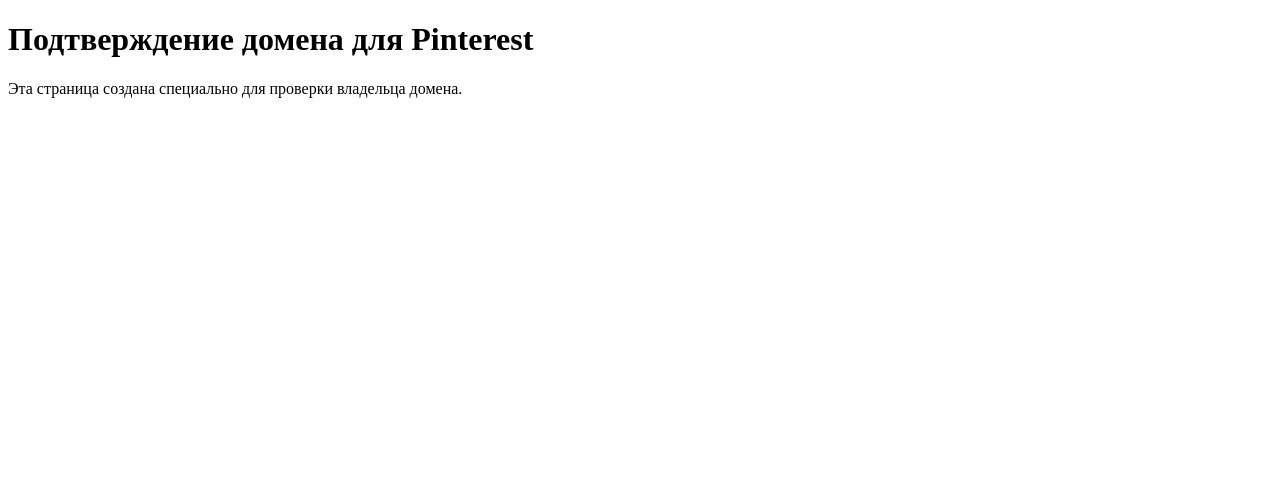
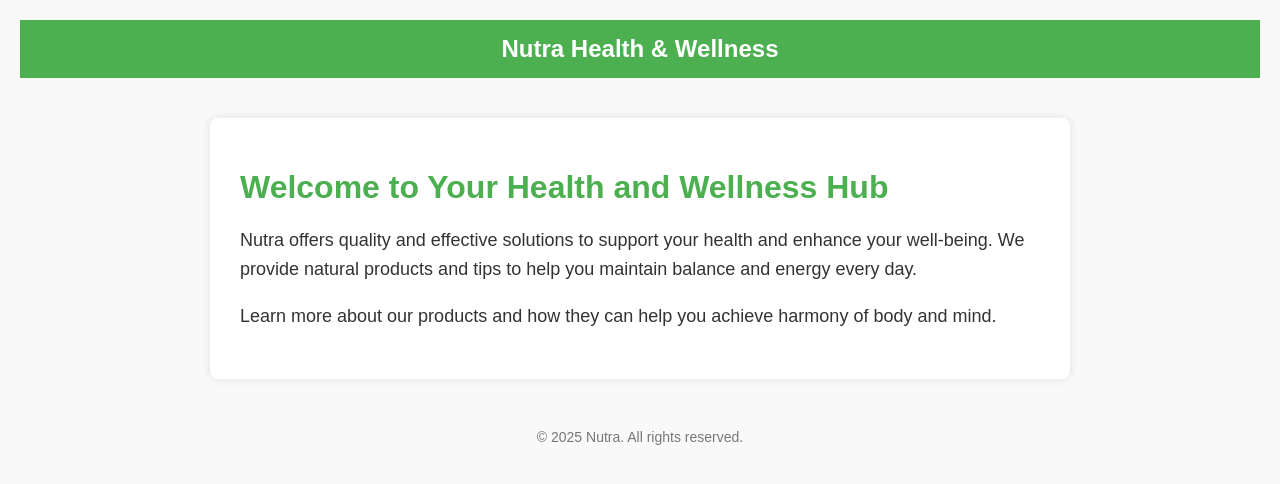
Before and after one commit to murzux/yourtool-project, a plain HTML site: page index.html in a window 1280 px wide. Drawn offline with Linux system fonts and the light colour scheme.

Commit message:
Update index.html

```diff
--- a/index.html
+++ b/index.html
@@ -1,12 +1,66 @@
 <!DOCTYPE html>
-<html lang="ru">
+<html lang="en">
 <head>
-  <meta charset="UTF-8">
-  <meta name="p:domain_verify" content="cb8c2517643e5123c5ce56dee73ded3c"/>
-  <title>Подтверждение домена</title>
+    <meta charset="UTF-8" />
+    <meta name="viewport" content="width=device-width, initial-scale=1" />
+    <title>Nutra - Health & Wellness</title>
+    <meta name="p:domain_verify" content="cb8c2517643e5123c5ce56dee73ded3c" />
+    <style>
+        body {
+            font-family: Arial, sans-serif;
+            background: #f9f9f9;
+            color: #333;
+            margin: 0;
+            padding: 20px;
+        }
+        header {
+            background-color: #4caf50;
+            color: white;
+            padding: 15px 20px;
+            text-align: center;
+            font-size: 24px;
+            font-weight: bold;
+        }
+        main {
+            max-width: 800px;
+            margin: 40px auto;
+            background: white;
+            padding: 30px;
+            box-shadow: 0 0 10px rgba(0,0,0,0.1);
+            border-radius: 8px;
+        }
+        h1 {
+            color: #4caf50;
+            margin-bottom: 20px;
+        }
+        p {
+            line-height: 1.6;
+            font-size: 18px;
+        }
+        footer {
+            text-align: center;
+            margin-top: 50px;
+            font-size: 14px;
+            color: #777;
+        }
+    </style>
 </head>
 <body>
-  <h1>Подтверждение домена для Pinterest</h1>
-  <p>Эта страница создана специально для проверки владельца домена.</p>
+    <header>
+        Nutra Health & Wellness
+    </header>
+    <main>
+        <h1>Welcome to Your Health and Wellness Hub</h1>
+        <p>
+            Nutra offers quality and effective solutions to support your health and enhance your well-being.
+            We provide natural products and tips to help you maintain balance and energy every day.
+        </p>
+        <p>
+            Learn more about our products and how they can help you achieve harmony of body and mind.
+        </p>
+    </main>
+    <footer>
+        &copy; 2025 Nutra. All rights reserved.
+    </footer>
 </body>
 </html>
```
